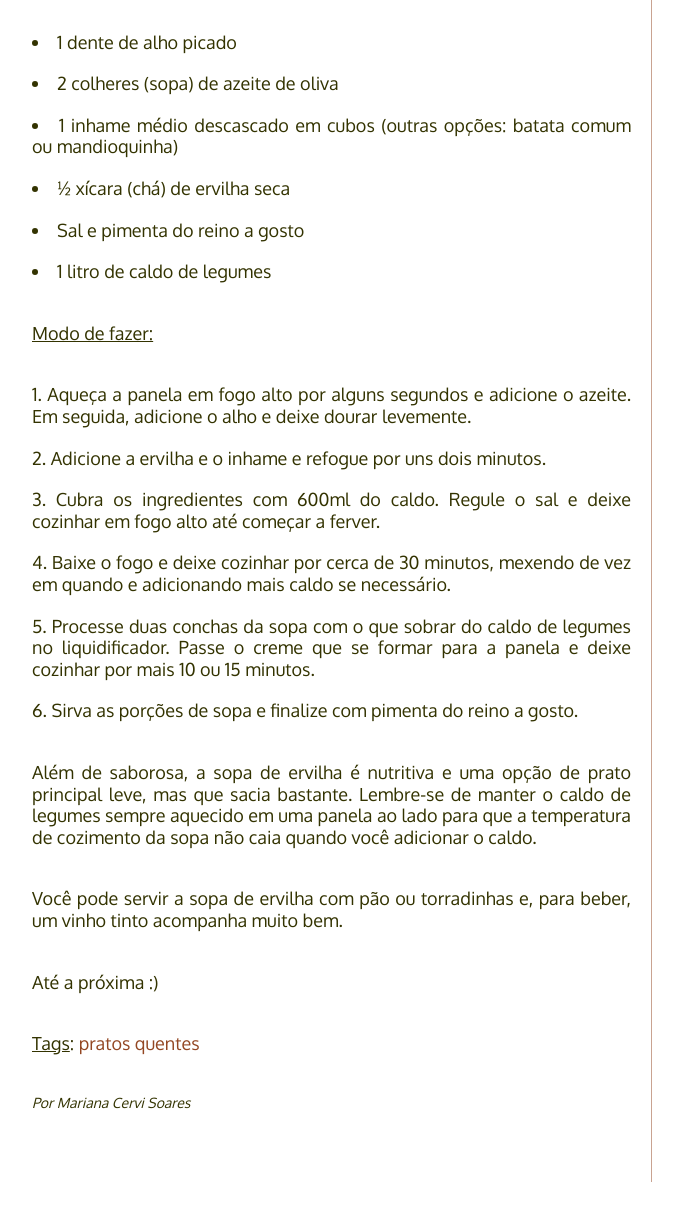
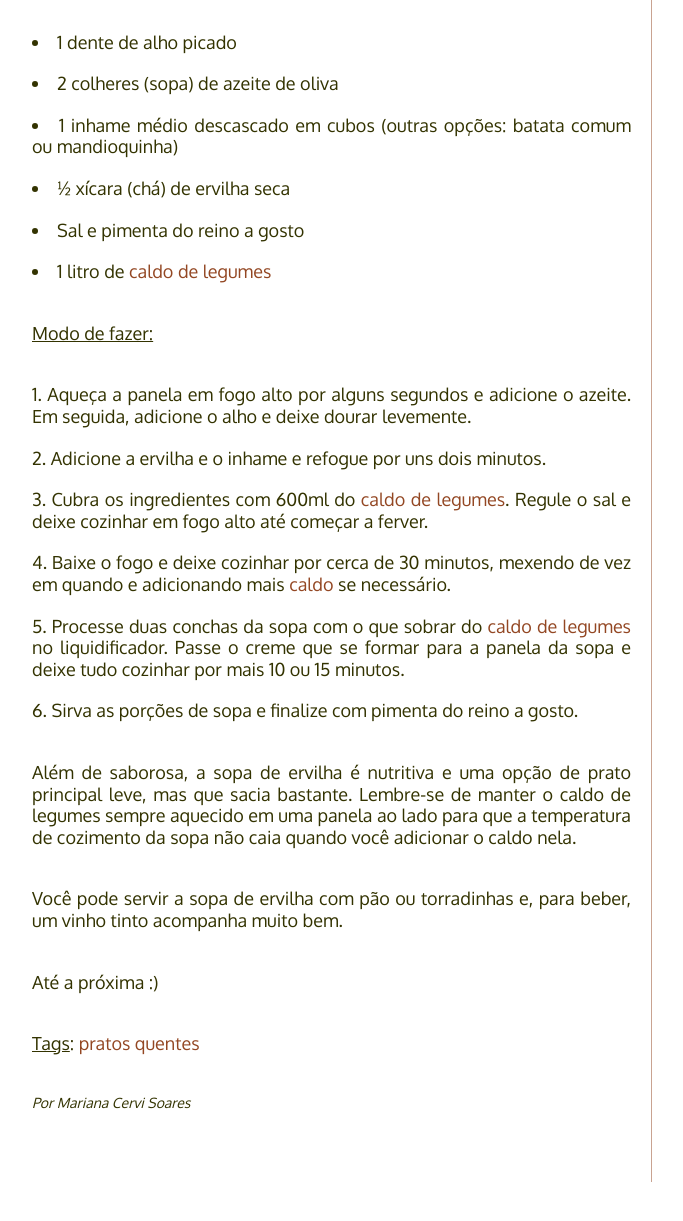
Before and after one commit to PaneladePau/paneladepau-jekyll-blog, a Jekyll site: the page built from _posts/2016-06-03-sopa-de-ervilha.md, in a window 1280 px wide and 1400 px high, scrolled down 807 px. Shown: the top 1221 px of the window, without its empty margins (138-821 px from the left). Built offline with Jekyll 4.4.1, drawn with Linux system fonts in a browser that asks for light colours; nearby versions of some CDN libraries; some web fonts are replaced.

Commit message:
“update”

```diff
--- a/_posts/2016-06-03-sopa-de-ervilha.md
+++ b/_posts/2016-06-03-sopa-de-ervilha.md
@@ -26,19 +26,19 @@ Acabamos de entrar no inverno aqui no Brasil, o que significa que teremos dias b
 * 1 inhame médio descascado em cubos (outras opções: batata comum ou mandioquinha)
 * ½ xícara (chá) de ervilha seca
 * Sal e pimenta do reino a gosto
-* 1 litro de caldo de legumes
+* 1 litro de [caldo de legumes](http://paneladepau.com.br/caldo-de-legumes-caseiro)
 
 ### Modo de fazer:
 
 1. Aqueça a panela em fogo alto por alguns segundos e adicione o azeite. Em seguida, adicione o alho e deixe dourar levemente.
 2. Adicione a ervilha e o inhame e refogue por uns dois minutos.
-3. Cubra os ingredientes com 600ml do caldo. Regule o sal e deixe cozinhar em fogo alto até começar a ferver.
-4. Baixe o fogo e deixe cozinhar por cerca de 30 minutos, mexendo de vez em quando e adicionando mais caldo se necessário.
-5. Processe duas conchas da sopa com o que sobrar do caldo de legumes no liquidificador. Passe o creme que se formar para a panela e deixe cozinhar por mais 10 ou 15 minutos.
+3. Cubra os ingredientes com 600ml do [caldo de legumes](http://paneladepau.com.br/caldo-de-legumes-caseiro). Regule o sal e deixe cozinhar em fogo alto até começar a ferver.
+4. Baixe o fogo e deixe cozinhar por cerca de 30 minutos, mexendo de vez em quando e adicionando mais [caldo](http://paneladepau.com.br/caldo-de-legumes-caseiro) se necessário.
+5. Processe duas conchas da sopa com o que sobrar do [caldo de legumes](http://paneladepau.com.br/caldo-de-legumes-caseiro) no liquidificador. Passe o creme que se formar para a panela da sopa e deixe tudo cozinhar por mais 10 ou 15 minutos.
 6. Sirva as porções de sopa e finalize com pimenta do reino a gosto.
 
 Além de saborosa, a sopa de ervilha é nutritiva e uma opção de prato principal leve, mas que sacia bastante.
-Lembre-se de manter o caldo de legumes sempre aquecido em uma panela ao lado para que a temperatura de cozimento da sopa não caia quando você adicionar o caldo.
+Lembre-se de manter o caldo de legumes sempre aquecido em uma panela ao lado para que a temperatura de cozimento da sopa não caia quando você adicionar o caldo nela.
 
 Você pode servir a sopa de ervilha com pão ou torradinhas e, para beber, um vinho tinto acompanha muito bem.
 
```
Also changed, not shown: img/fotos-dos-posts/sopa-de-ervilha.jpg.
